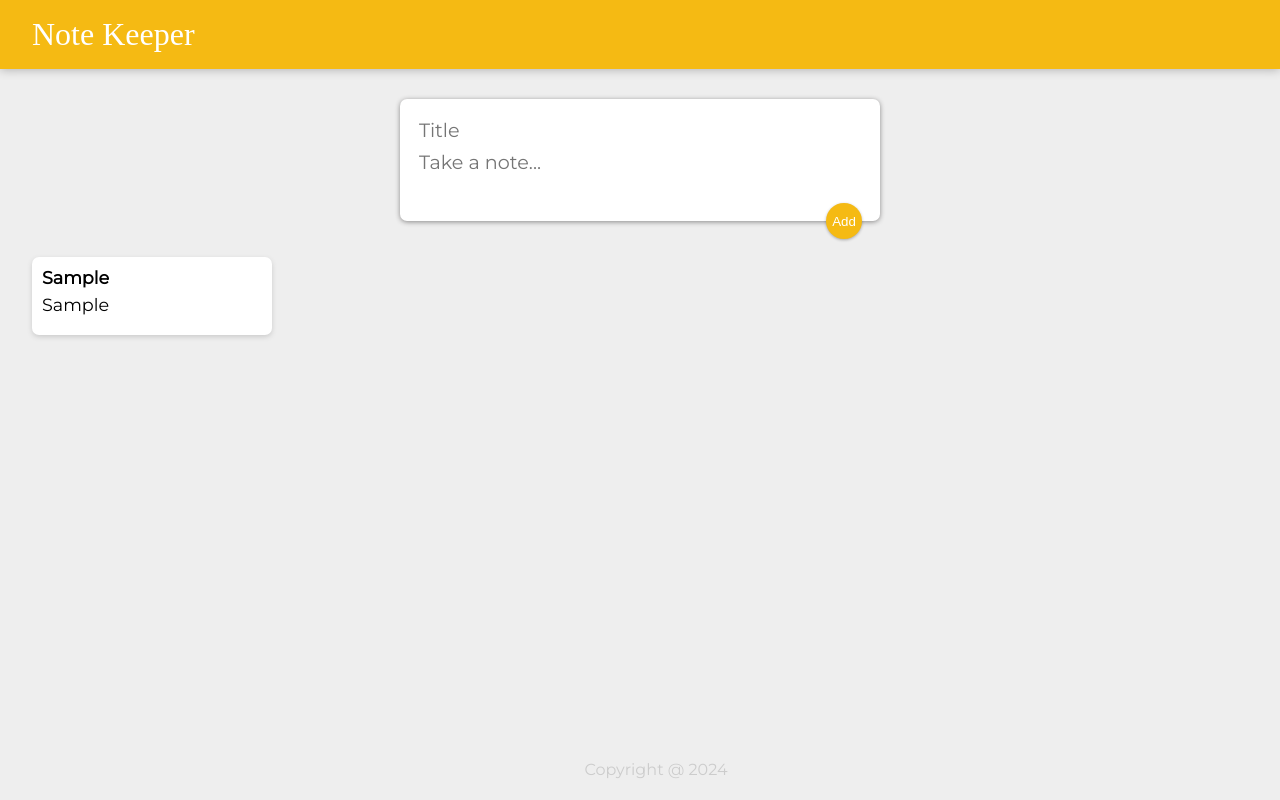
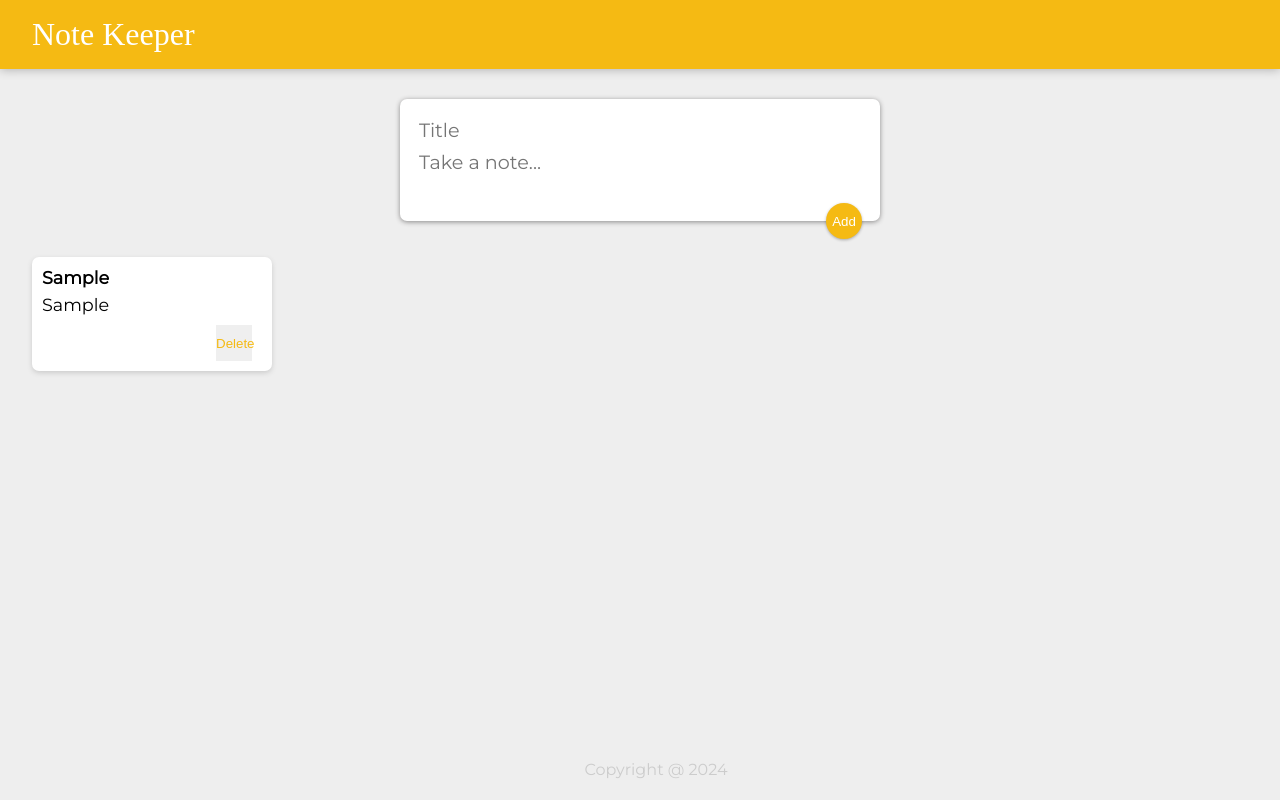
Before and after one commit to raavikau/note_keeper_app, a React (Vite) app: page / in a window 1280 px wide. Both pictures are taken after typing "Sample", "Sample" into the empty fields and a click on the button "Add". Built offline with nearby package versions, Linux system fonts and the light colour scheme; a web font is replaced by a local one.

Commit message:
add code to cllback from Note component to trigger delete func

```diff
--- a/src/components/Note.jsx
+++ b/src/components/Note.jsx
@@ -1,10 +1,18 @@
 import React from "react";
 
-function Note(props){
-    return <div className="note">
-        <h1>{props.title}</h1>
-        <p>{props.content}</p>
+function Note(props) {
+    return (
+        <div className="note">
+            <h1>{props.title}</h1>
+            <p>{props.content}</p>
+            <button
+                onClick={() => {
+                    props.onDeleteItem(props.id);
+                }}
+                > Delete
+            </button>
         </div>
+    );
 }
 
 export default Note;
```
